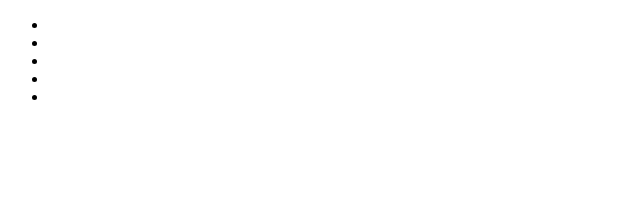
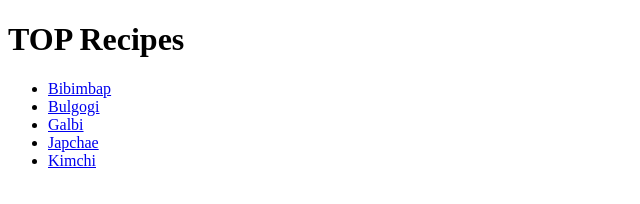
Before and after one commit to bjulander/TOP_Recipes, a plain HTML site: page index.html in a window 1280 px wide. Shown: the whole page, without its empty margins (0-640 px from the left). Drawn offline with Linux system fonts and the light colour scheme.

Commit message:
Added different recipe pages and linked them to the index page

```diff
--- a/index.html
+++ b/index.html
@@ -6,12 +6,13 @@
     <title>TOP_Recipes</title>
 </head>
 <body>
+    <h1>TOP Recipes</h1>
     <ul>
-        <li></li>
-        <li></li>
-        <li></li>
-        <li></li>
-        <li></li>
+        <li><a href="recipes/bibimbap.html">Bibimbap</a></li>
+        <li><a href="recipes/bulgogi.html">Bulgogi</a></li>
+        <li><a href="recipes/galbi.html">Galbi</a></li>
+        <li><a href="recipes/japchae.html">Japchae</a></li>
+        <li><a href="recipes/kimchi.html">Kimchi</a></li>
     </ul>
 
 </body>
```
Also changed, not shown: recipes/bibimbap.html (added, +1 -0 lines), recipes/bulgogi.html (added, +1 -0 lines), recipes/galbi.html (added, +1 -0 lines), recipes/japchae.html (added, +1 -0 lines), recipes/kimchi.html (added, +1 -0 lines).
